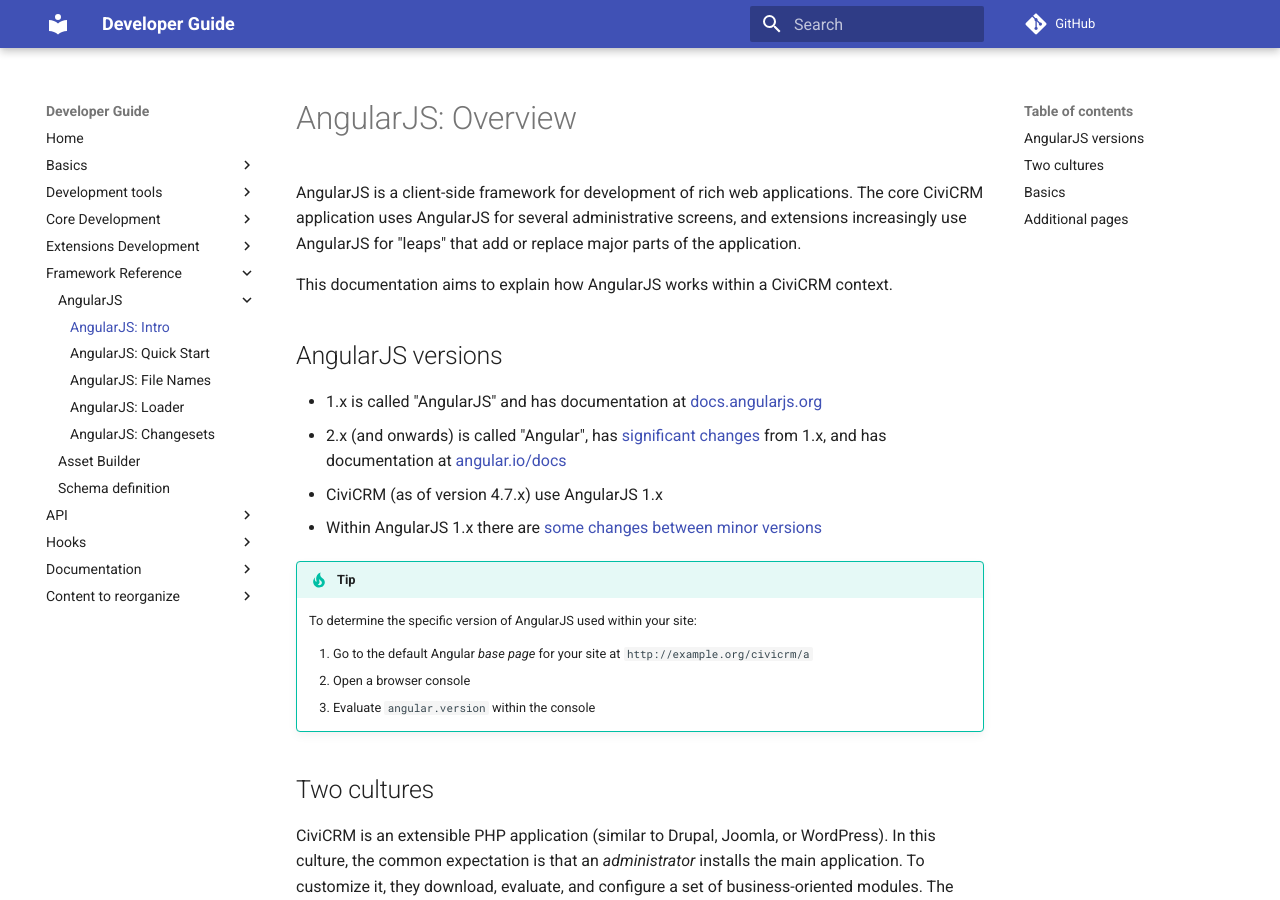
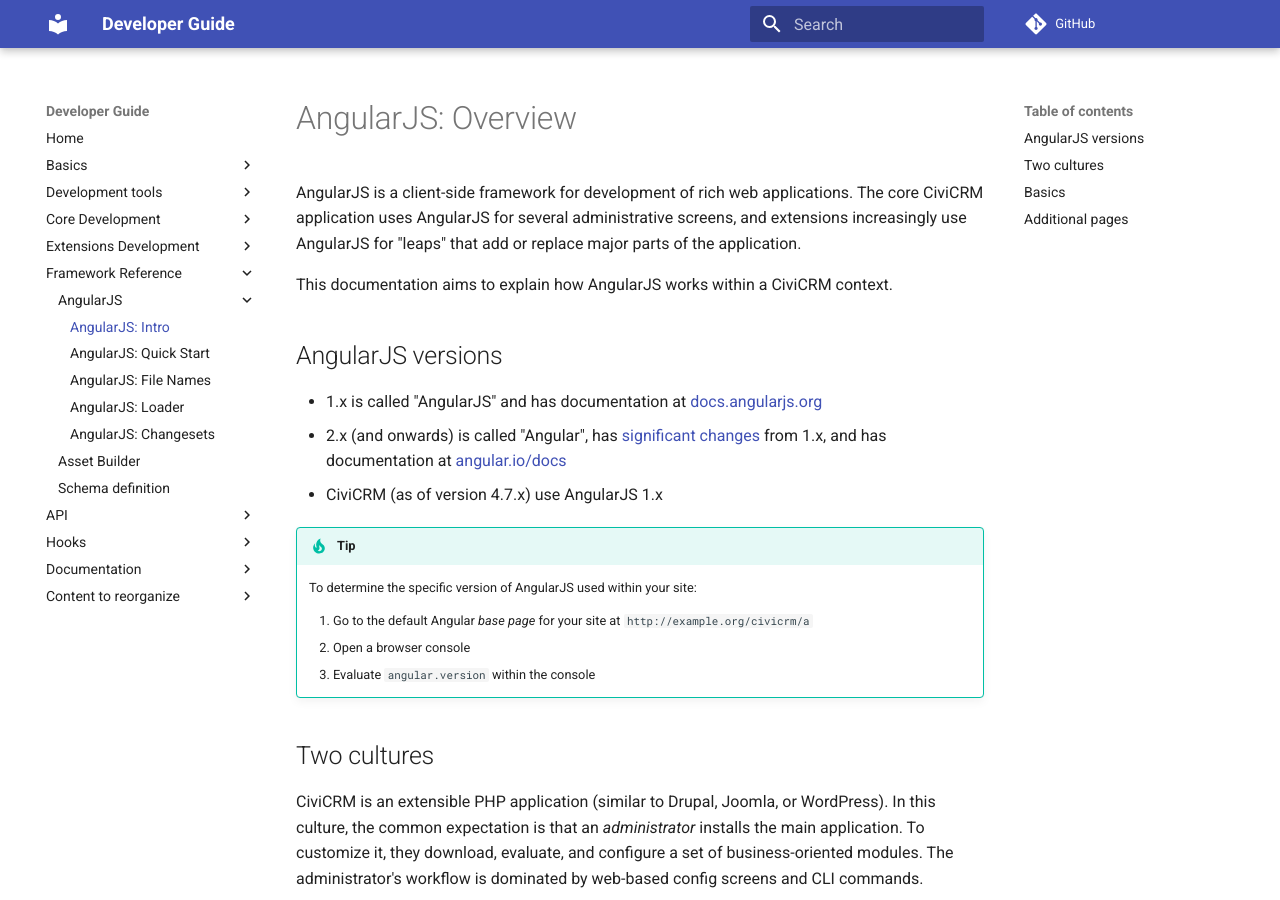
Before and after one commit to civicrm/civicrm-dev-docs, an MkDocs documentation site: the page built from docs/framework/angular/index.md, in a window 1280 px wide and 900 px high. Built offline with MkDocs 1.6.1 and Material for MkDocs 9.7.7, drawn with Linux system fonts in a browser that asks for light colours; comment, search, counter and statistics services are not loaded; old or Windows-style settings are respelled for this version of MkDocs.

Commit message:
Don't mention AngularJS minor release notes

```diff
--- a/docs/framework/angular/index.md
+++ b/docs/framework/angular/index.md
@@ -14,7 +14,6 @@
 * 1.x is called "AngularJS" and has documentation at [docs.angularjs.org](https://docs.angularjs.org)
 * 2.x (and onwards) is called "Angular", has [significant changes](https://angular.io/guide/ajs-quick-reference) from 1.x, and has documentation at [angular.io/docs](https://angular.io/docs/)
 * CiviCRM (as of version 4.7.x) use AngularJS 1.x
-* Within AngularJS 1.x there are [some changes between minor versions](https://docs.angularjs.org/guide/migration)
 
 !!! tip
 
```
